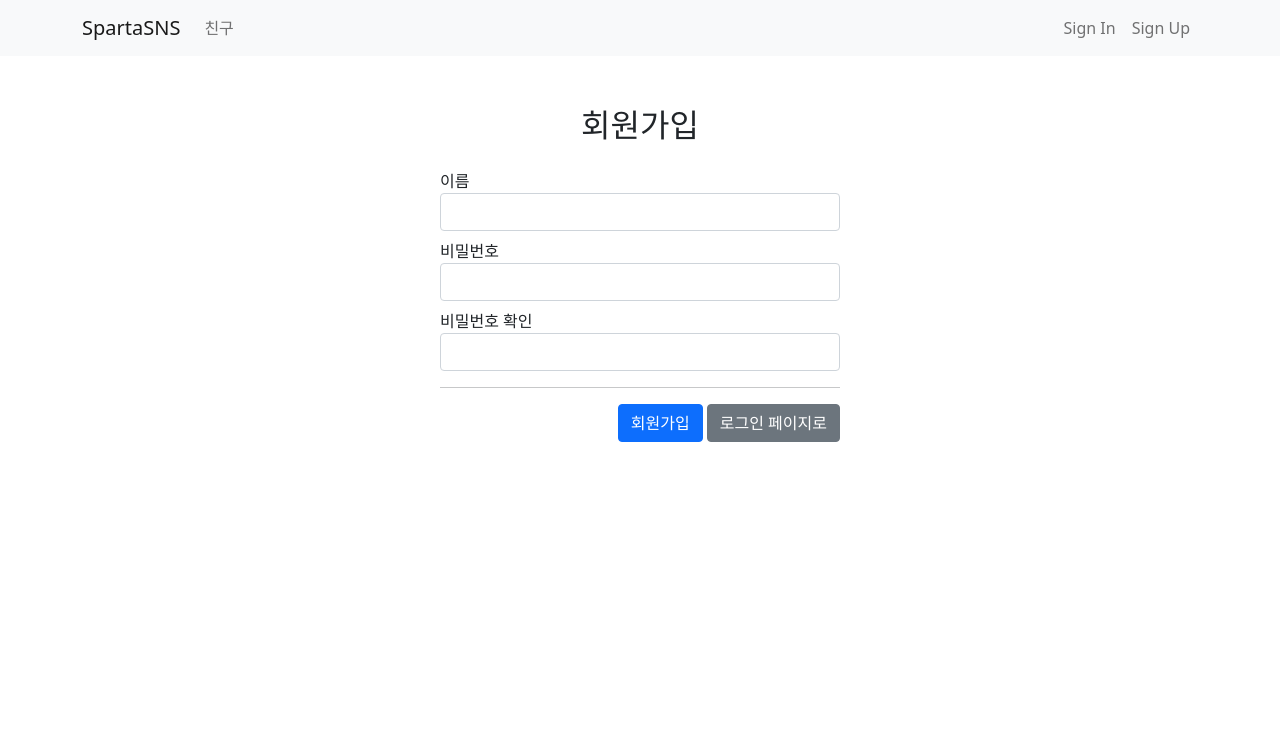
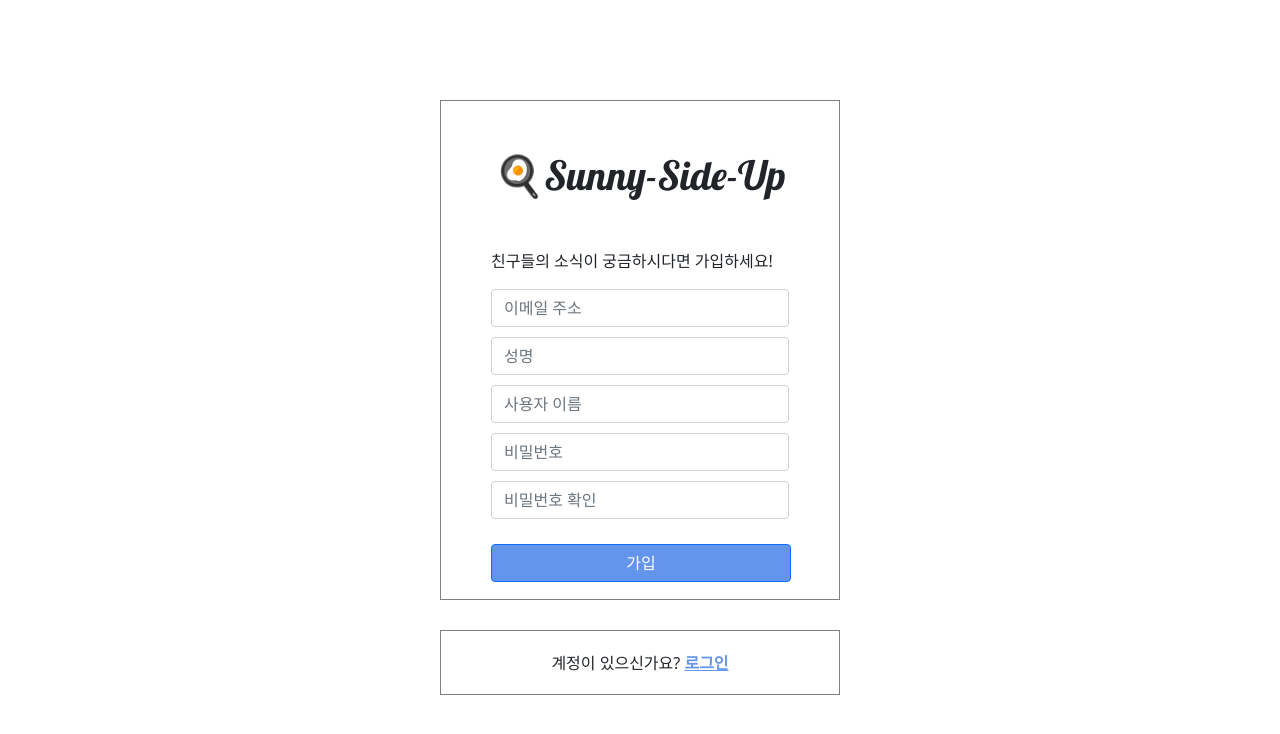
Before and after one commit to kbm1933/SUNNY-SIDE-UP, a Django app: page /sign-up/ in a window 1280 px wide. Shown: the top 734 px of the page. Run offline with Django 4.2, Linux system fonts and the light colour scheme.

Commit message:
Update signup.html

```diff
--- a/templates/user/signup.html
+++ b/templates/user/signup.html
@@ -1,38 +1,105 @@
-{% extends 'base.html' %}
+<!DOCTYPE html>
+<html lang="en">
+<head>
+    <meta charset="UTF-8">
+    <title>🍳Sunny-Side-Up Sign-Up</title>
+</head>
 
-{% block title %}
-    회원가입
-{% endblock %}
-{% block content %}
-    <div class="container">
-        <div class="wrap">
-            <h2 class="title-center"> 회원가입 </h2>
-            <form class="form-area" method="post" action="/sign-up/">
-                {% csrf_token %}
-                <div class="form-group mt-2 mb-2">
-                    <label for="username">이름</label>
-                    <input type="text" class="form-control" id="username" name="username">
-                </div>
-                <div class="form-group mt-2 mb-2">
-                    <label for="password">비밀번호</label>
-                    <input type="password" class="form-control" id="password" name="password">
-                </div>
-                <div class="form-group mt-2 mb-2">
-                    <label for="password2">비밀번호 확인</label>
-                    <input type="password" class="form-control" id="password2" name="password2">
-                </div>
-                {% if error %}
-                    <div class="alert alert-danger" role="alert">
-                        {{ error }}
-                    </div>
-                {% endif %}
-                <hr>
-                <div style="float: right">
-                    <button type="submit" class="btn btn-primary">회원가입</button>
-                    <a href="/sign-in" class="btn btn-secondary">로그인 페이지로</a>
-                </div>
-            </form>
+<link href="https://cdn.jsdelivr.net/npm/bootstrap@5.1.3/dist/css/bootstrap.min.css" rel="stylesheet"
+      integrity="sha384-1BmE4kWBq78iYhFldvKuhfTAU6auU8tT94WrHftjDbrCEXSU1oBoqyl2QvZ6jIW3" crossorigin="anonymous">
+<link rel="preconnect" href="https://fonts.googleapis.com">
+<link rel="preconnect" href="https://fonts.gstatic.com" crossorigin>
+<link href="https://fonts.googleapis.com/css2?family=Lobster&display=swap" rel="stylesheet">
 
-        </div>
+
+<style>
+
+    . * {
+        background-color: lightgray;
+    }
+
+    .wrap-top {
+        background-color: white;
+        margin: 100px auto 30px auto;
+        border-color: gray;
+        border-style: solid;
+        border-width: 0.5px;
+        padding: 50px;
+        width: 400px;
+        height: 500px;
+    }
+
+    .wrap-bottom {
+        background-color: white;
+        margin: auto;
+        border-color: gray;
+        border-style: solid;
+        border-width: 0.5px;
+        padding: 20px;
+        width: 400px;
+        height: 65px;
+        text-align: center;
+    }
+
+
+    .headlight {
+        font-size: 40px;
+        margin: auto;
+        padding-bottom: 50px;
+        font-family: 'Lobster', cursive;
+        position: center;
+        text-align: center;
+    }
+
+    .mybtn {
+        width: 300px;
+        margin: 15px auto 0px auto;
+        background-color: cornflowerblue;
+    }
+
+    .sign-up-btn-color {
+        color: cornflowerblue;
+        font-weight: bold;
+    }
+
+    .my-input {
+        margin-bottom: 10px;
+    }
+
+
+    .footer {
+        justify-content: center;
+        display: block;
+        border-bottom: 0;
+        margin: auto;
+    }
+
+
+
+
+</style>
+
+<body>
+
+<div class="wrap-top">
+
+    <h1 class="headlight"> 🍳Sunny-Side-Up </h1>
+    <p> 친구들의 소식이 궁금하시다면 가입하세요! </p>
+
+    <div class="mb-3">
+        <input type="email" class="my-input form-control" id="exampleFormControlInput1" placeholder="이메일 주소">
+        <input type="email" class="my-input form-control" id="exampleFormControlInput1" placeholder="성명">
+        <input type="email" class="my-input form-control" id="exampleFormControlInput1" placeholder="사용자 이름">
+        <input type="email" class="my-input form-control" id="exampleFormControlInput1" placeholder="비밀번호">
+        <input type="email" class="my-input form-control" id="exampleFormControlInput1" placeholder="비밀번호 확인">
+        <button type="button" class="mybtn btn btn-primary">가입</button>
     </div>
-{% endblock %}
+
+</div>
+
+<div class="wrap-bottom">
+    <h8> 계정이 있으신가요? <a class="sign-up-btn-color" href="...">로그인</a></h8>
+</div>
+
+</body>
+</html>
```
